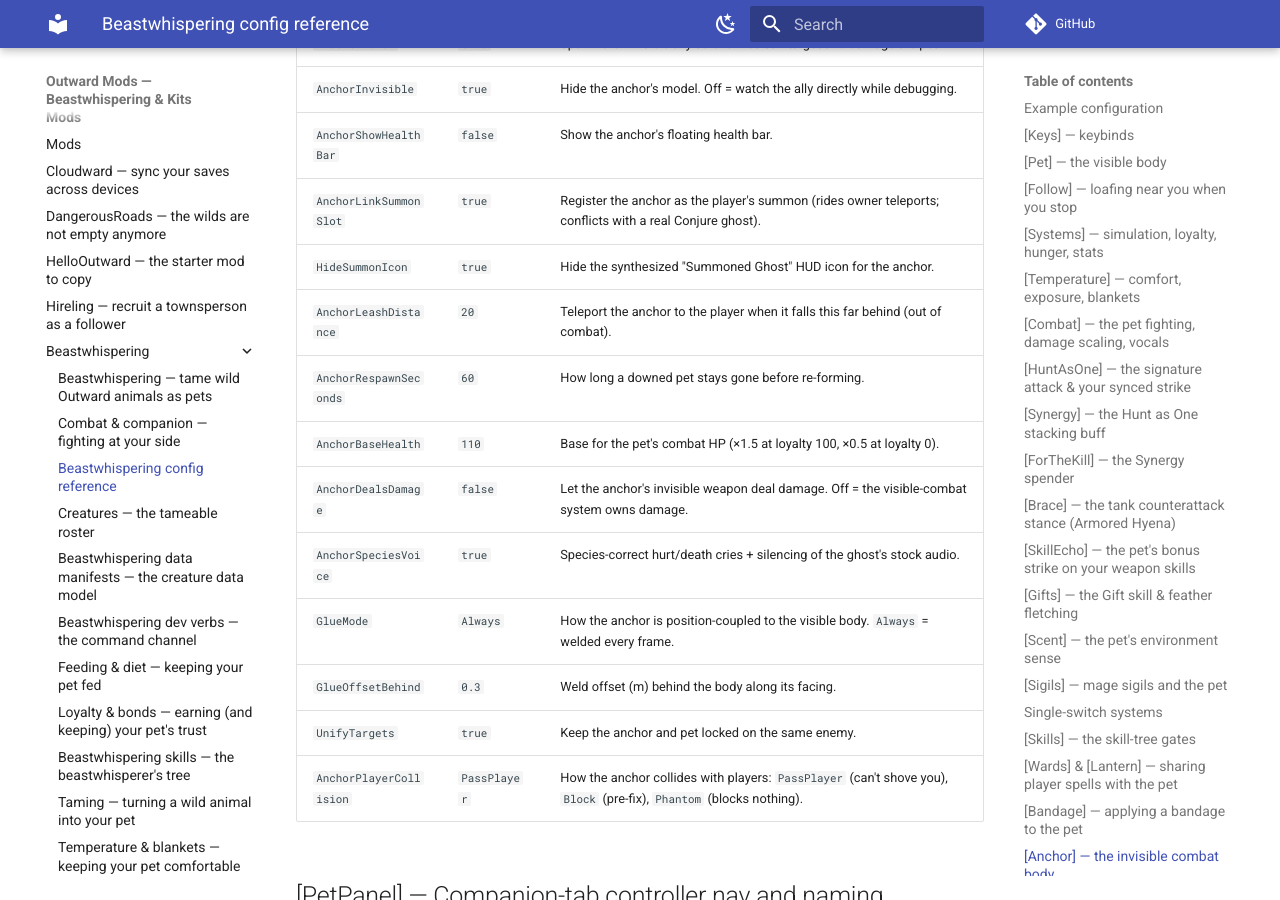
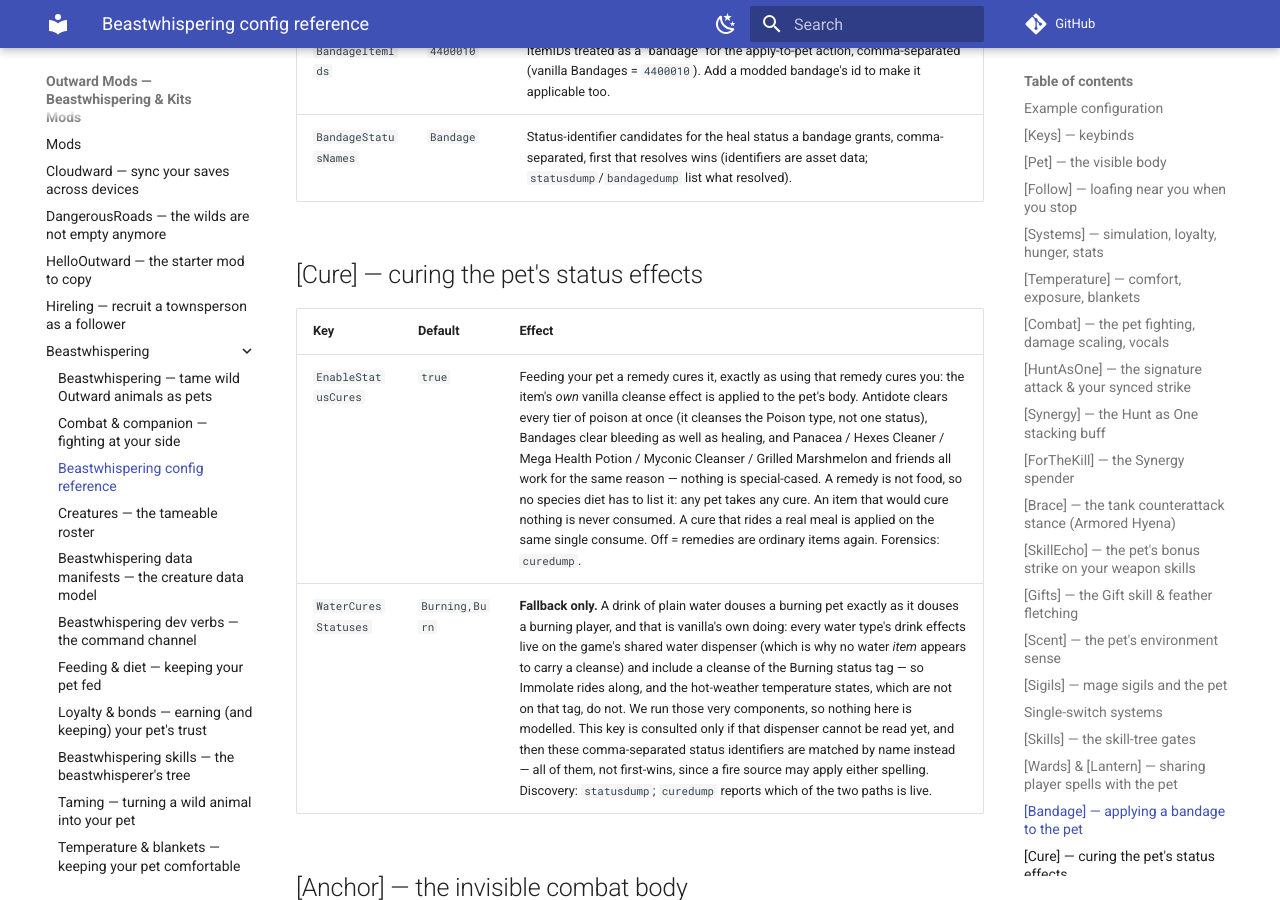
Before and after one commit to cobalt-craft/outward-mods-wiki, an MkDocs documentation site: the page built from docs/mods/beastwhispering/config-reference.md, in a window 1280 px wide and 900 px high, scrolled down 14001 px. Built offline with MkDocs 1.6.1 and Material for MkDocs 9.7.7, drawn with Linux system fonts in a browser that asks for light colours; comment, search, counter and statistics services are not loaded; some of the changed text lies outside the part shown.

Commit message:
Sync wiki from source @ 96b70c6

````diff
--- a/docs/mods/beastwhispering/config-reference.md
+++ b/docs/mods/beastwhispering/config-reference.md
@@ -20,8 +20,10 @@ same name in `BepInEx/config/` (see [Data manifests](./data-manifests.md)).
 
 ### Example configuration
 
-`BepInEx/config/cobalt.beastwhispering.cfg` — created on first launch. Excerpt (representative
-sections; the file has 30 in all, 185 keys):
+`BepInEx/config/cobalt.beastwhispering.cfg` — created on first launch. Excerpt below is a handful of
+representative sections, not the whole file; the generated cfg is the only authority on its own size
+(`cfgdump`, or `./scripts/forge cfg bw`, lists every section and key live). *A hardcoded section/key
+count used to sit here and had drifted by roughly a third — don't reintroduce one.*
 
 ```ini
 [Keys]
@@ -48,6 +50,12 @@ TameRadius = 15
 [Bandage]
 EnableBandageHealing = true
 BandageItemIds = 4400010
+
+[Cure]
+EnableStatusCures = true
+
+[DotAuras]
+Enable = true
 ```
 
 A full generated example lives at `tests/fixtures/config/cobalt.beastwhispering.cfg`, and the shared
@@ -263,6 +271,7 @@ See [Temperature & blankets](./temperature-and-blankets.md).
 | `[BuffFoods] EnableBuffFoods` | `true` | Feeding a buff food grants a temporary damage buff. It fills the belly too only if the species' diet also accepts that item (then one item does both); otherwise it is buff-only. |
 | `[Scavenge] EnableScavengeBonus` | `true` | A species's listed loot containers roll extra times on first open, by loyalty tier. |
 | `[HUD] EnableHealthHud` | `true` | Show a simple pet-health bar (top-left) while a live pet exists. |
+| `[DotAuras] Enable` | `true` | While your pet is burning, poisoned, bleeding or plagued it visibly wears that status's own vanilla effect, replicated to every machine. Without it the effect is invisible — the pet takes the damage on its hidden combat body, whose renderers are switched off, so it just loses health for no apparent reason. Several can show at once (unlike weapon infusions, damage-over-time effects stack). Off = every worn aura clears within one tick, locally and remotely. Forensics: `dotauradump`. |
 
 ## [Skills] — the skill-tree gates
 
@@ -297,6 +306,13 @@ See [Skills](./skills.md).
 | `EnableBandageHealing` | `true` | On a bandage item the right-click "Feed" inventory action becomes "Bandage <pet>": pressing it puts the vanilla heal-over-time status on the pet's anchor (the same one a bandaged player gets), consumes the bandage, and grants the player no buff. Off = a bandage is an ordinary item again (the action falls back to "Feed", which a bandage refuses). |
 | `BandageItemIds` | `4400010` | ItemIDs treated as a "bandage" for the apply-to-pet action, comma-separated (vanilla Bandages = `4400010`). Add a modded bandage's id to make it applicable too. |
 | `BandageStatusNames` | `Bandage` | Status-identifier candidates for the heal status a bandage grants, comma-separated, first that resolves wins (identifiers are asset data; `statusdump`/`bandagedump` list what resolved). |
+
+## [Cure] — curing the pet's status effects
+
+| Key | Default | Effect |
+|---|---|---|
+| `EnableStatusCures` | `true` | Feeding your pet a remedy cures it, exactly as using that remedy cures you: the item's *own* vanilla cleanse effect is applied to the pet's body. Antidote clears every tier of poison at once (it cleanses the Poison type, not one status), Bandages clear bleeding as well as healing, and Panacea / Hexes Cleaner / Mega Health Potion / Myconic Cleanser / Grilled Marshmelon and friends all work for the same reason — nothing is special-cased. A remedy is not food, so no species diet has to list it: any pet takes any cure. An item that would cure nothing is never consumed. A cure that rides a real meal is applied on the same single consume. Off = remedies are ordinary items again. Forensics: `curedump`. |
+| `WaterCuresStatuses` | `Burning,Burn` | **Fallback only.** A drink of plain water douses a burning pet exactly as it douses a burning player, and that is vanilla's own doing: every water type's drink effects live on the game's shared water dispenser (which is why no water *item* appears to carry a cleanse) and include a cleanse of the Burning status tag — so Immolate rides along, and the hot-weather temperature states, which are not on that tag, do not. We run those very components, so nothing here is modelled. This key is consulted only if that dispenser cannot be read yet, and then these comma-separated status identifiers are matched by name instead — all of them, not first-wins, since a fire source may apply either spelling. Discovery: `statusdump`; `curedump` reports which of the two paths is live. |
 
 ## [Anchor] — the invisible combat body
 
````
Also changed, not shown: docs/kits/companionkit.md (+8 -0 lines), docs/mods/beastwhispering/dev-verbs.md (+7 -0 lines).
